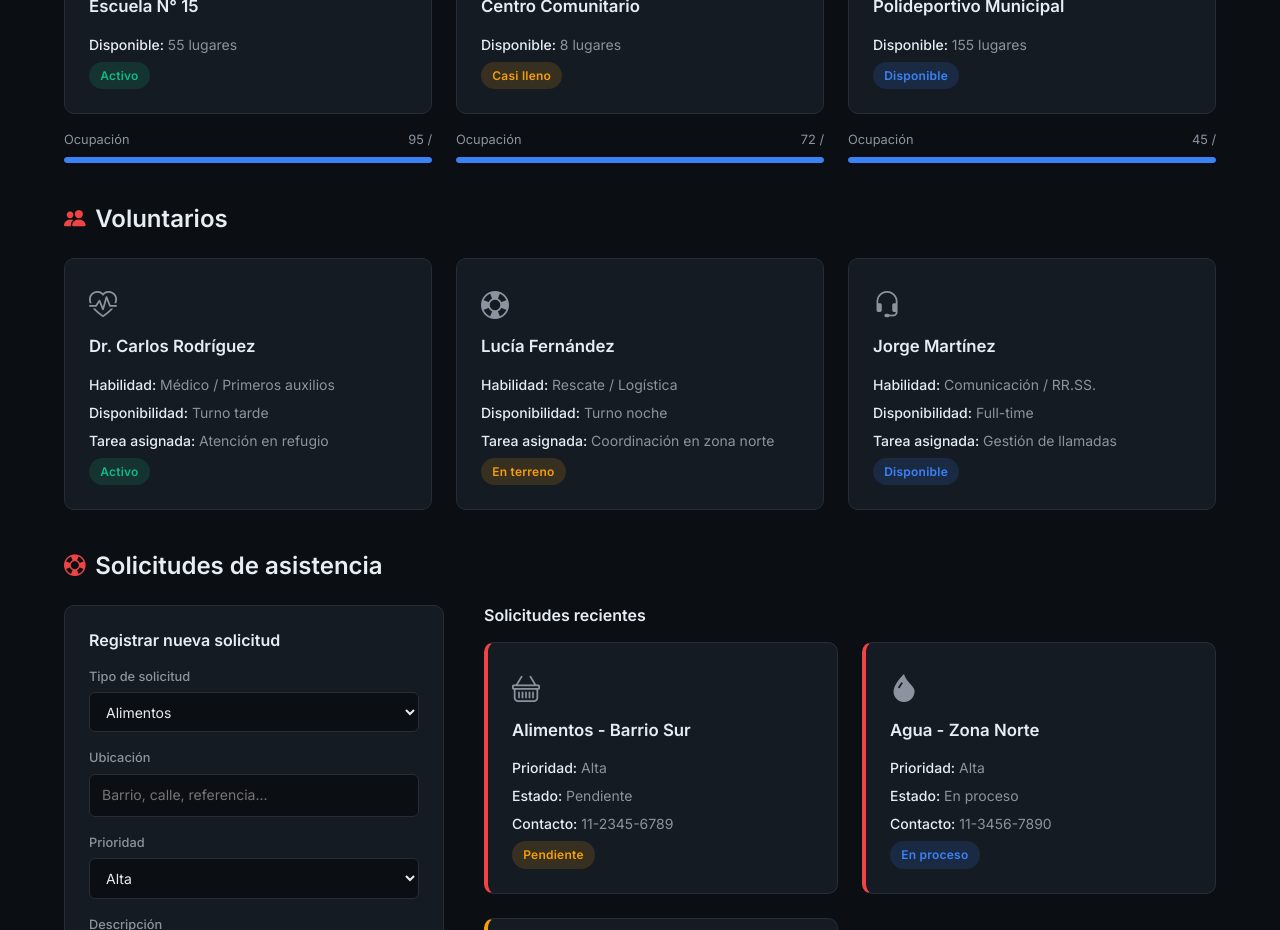
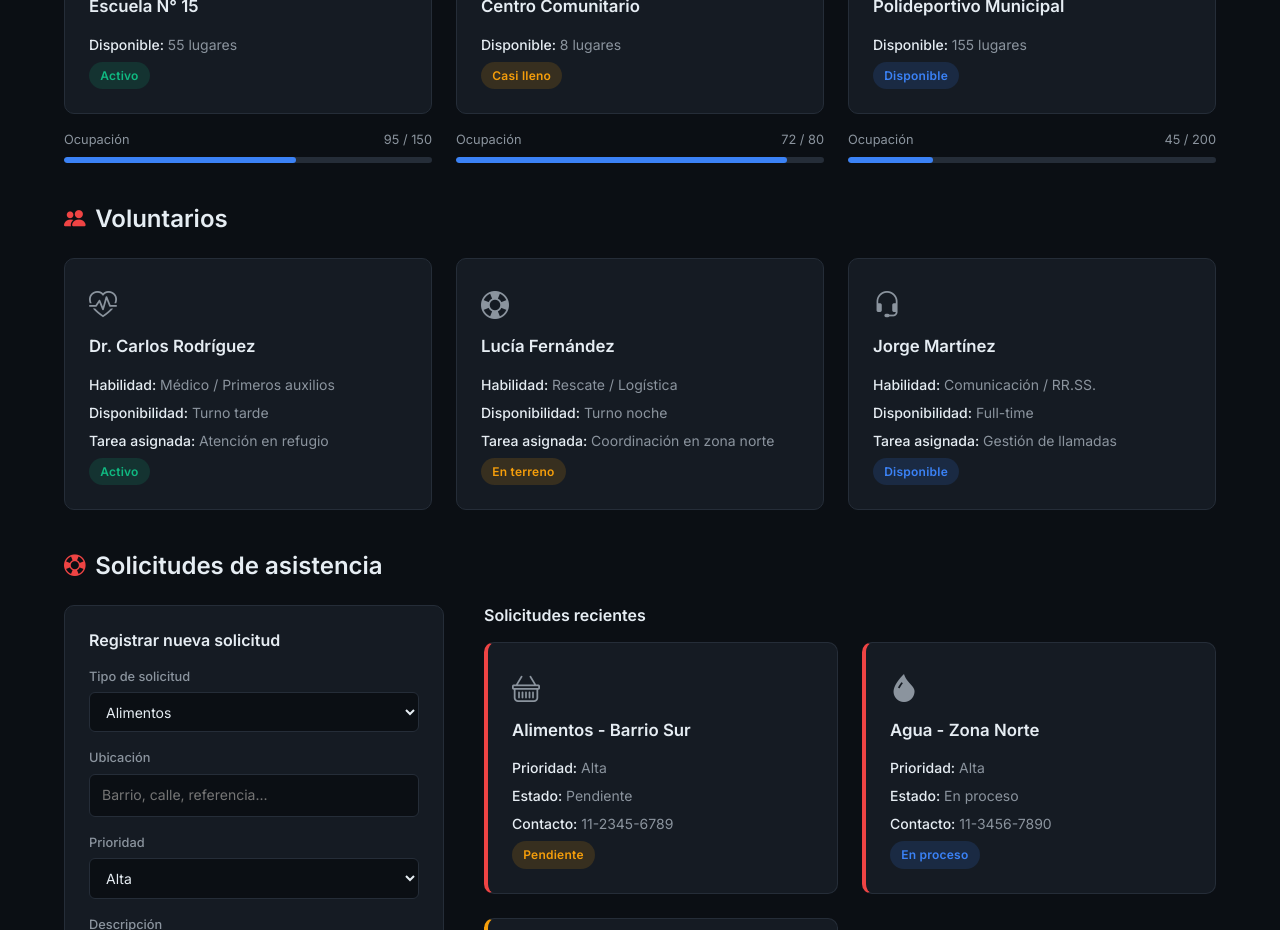
Before and after one commit to conty-111/geco-frontend, a React (Vite) app: page / in a window 1280 px wide. Shown: the part 1360-2290 px from the top of the page. Built offline with nearby package versions, Linux system fonts and the light colour scheme.

Commit message:
fix: corrige nombre de prop maximo en Refugios

```diff
--- a/src/components/sections/Refugios.jsx
+++ b/src/components/sections/Refugios.jsx
@@ -19,7 +19,7 @@ export default function Refugios() {
             />
             <BarraProgreso
               valor={refugio.alojados}
-              maxximo={refugio.capacidad}
+              maximo={refugio.capacidad}
               etiqueta="Ocupación"
             />
           </div>
```
